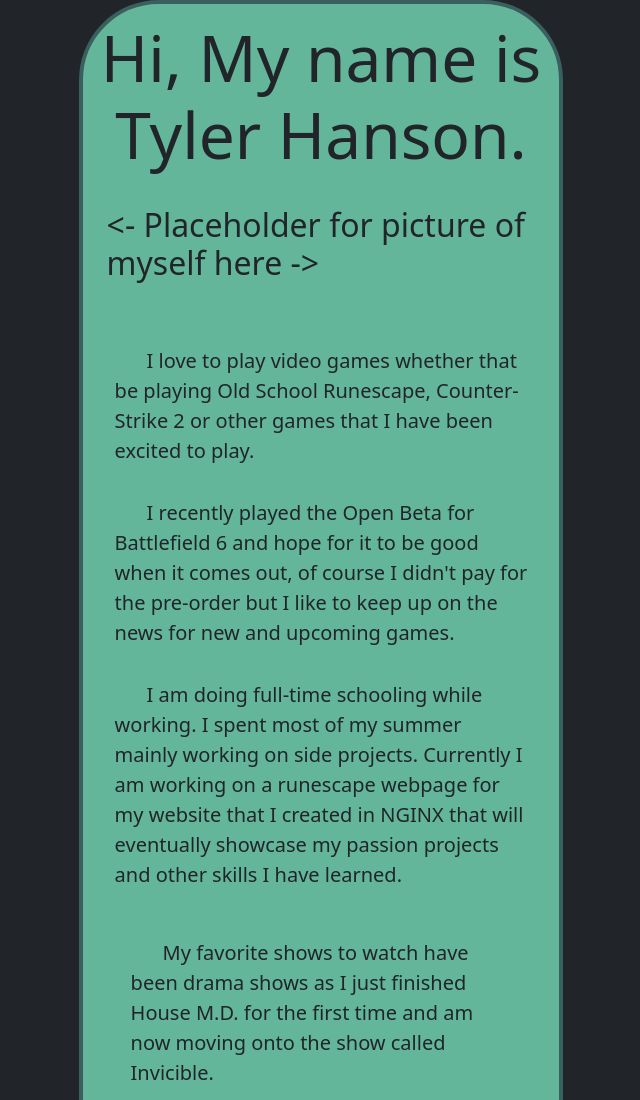
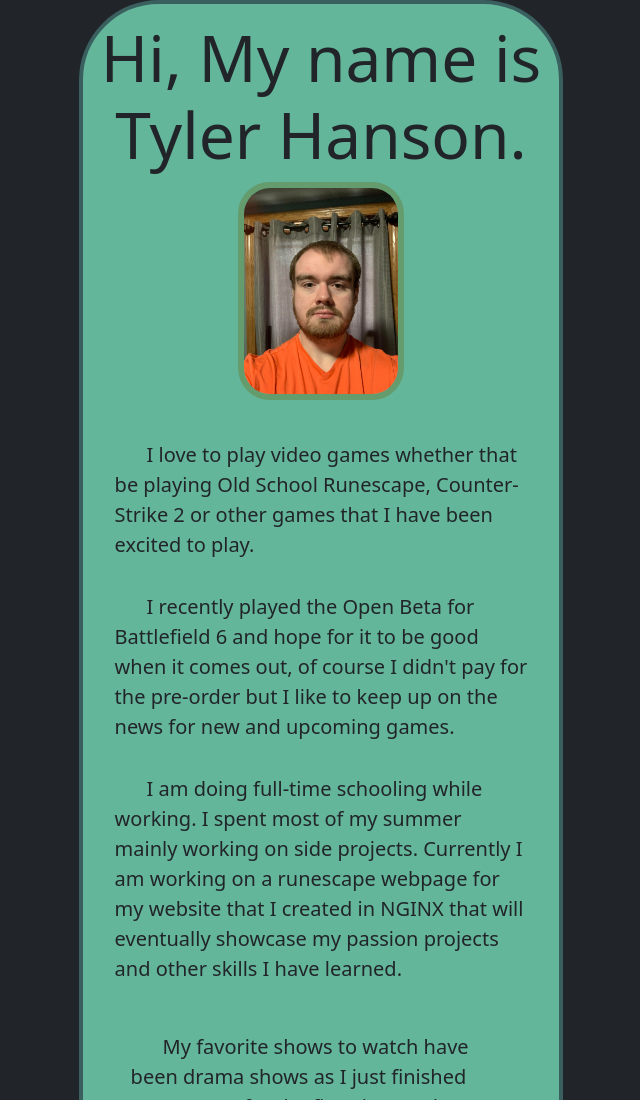
Before and after one commit to Flippy234/Flippy234.github.io, a plain HTML site: page index.html in a window 1280 px wide. Shown: the top 1100 px of the page, without its empty margins (319-959 px from the left). Drawn offline with nearby package versions, Linux system fonts and the light colour scheme.

Commit message:
added javascript homepage used bootstrap for styling

```diff
--- a/index.html
+++ b/index.html
@@ -21,9 +21,7 @@
             Hi, My name is <br>
             Tyler Hanson.
         </h1>
-        <h2 class="p-4"> <- Placeholder for picture of myself here -> </h2>
-        <!-- Add a picture
-    <h2><img src="" alt=""></h2>-->
+        <h2 class="img-fluid"><img class="rounded-5" src="static/images/me.jpg" alt="a picture of myself"></h2>
         <div class="p-4">
             <div class="container">
                 <div class="row justify-content-center">
--- a/static/styles.css
+++ b/static/styles.css
@@ -6,3 +6,14 @@
 .indent-first {
     text-indent: 2rem;
 }
+
+img {
+    width: 35%;
+    height: auto;
+    justify-content: center;
+    border: 6px solid rgb(101, 156, 110);
+}
+
+h2 {
+    text-align: center;
+}
```
Also changed, not shown: static/images/me.jpg (added).
